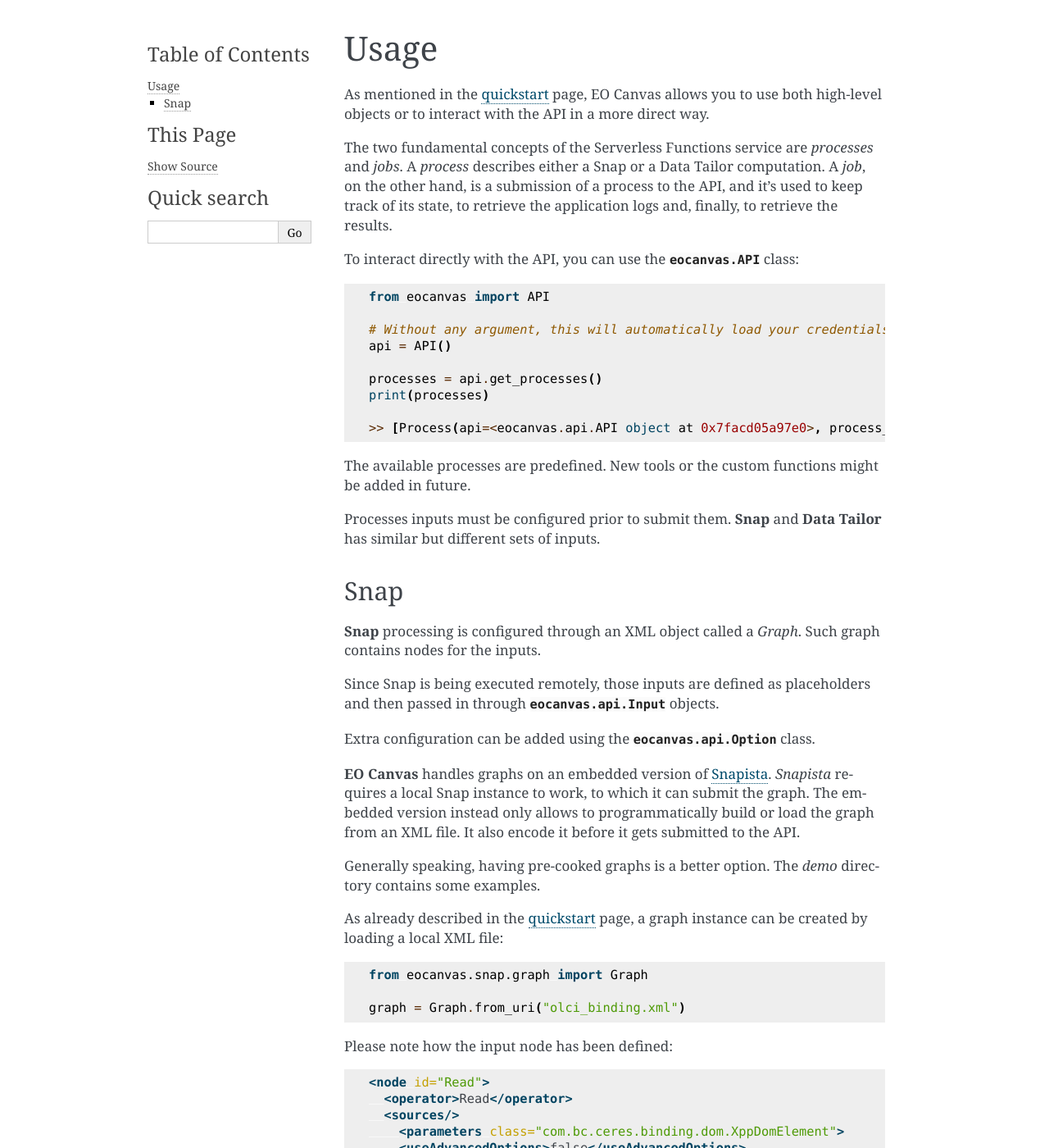
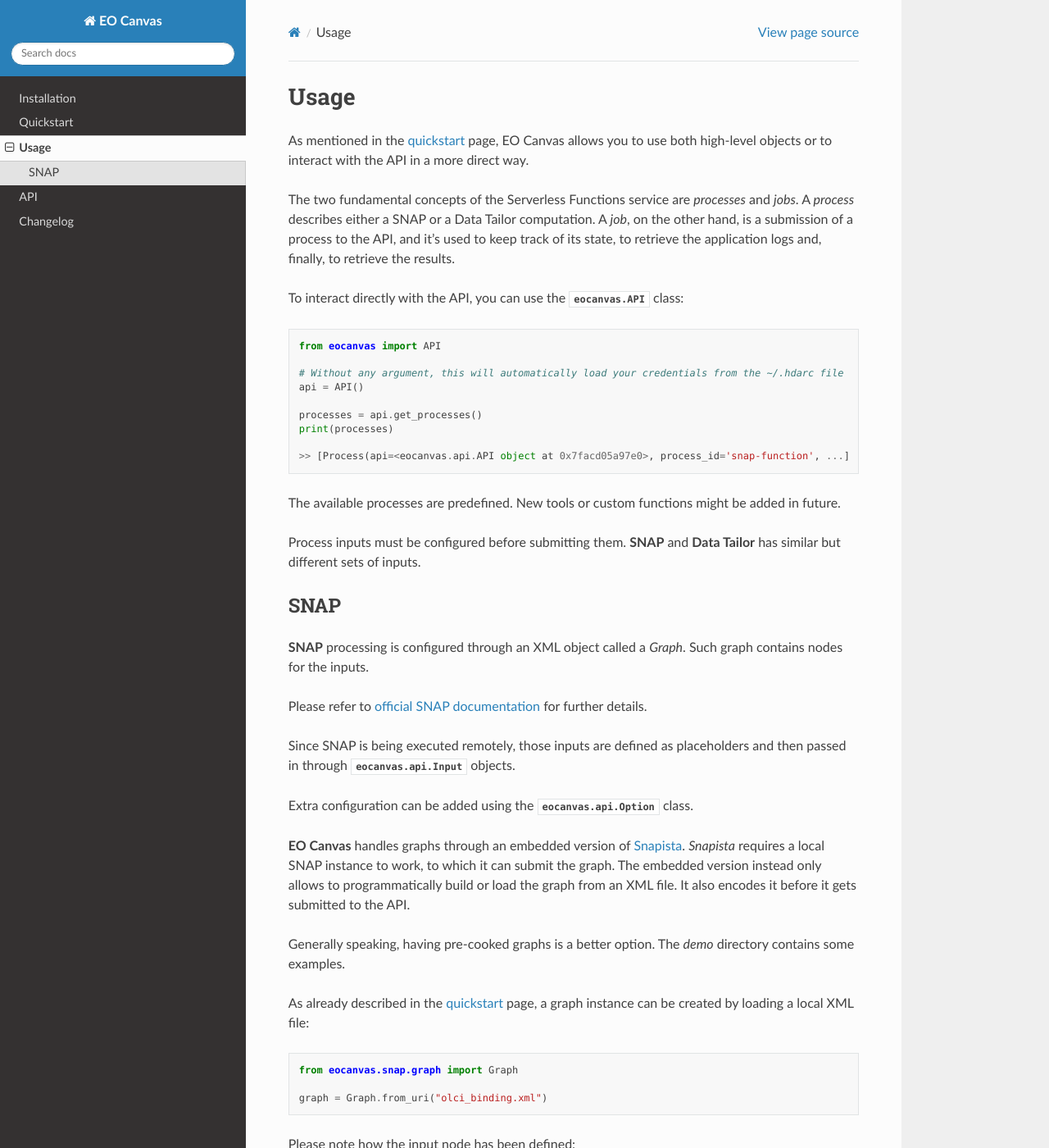
Before and after one commit to wekeo/eocanvas, a Sphinx documentation site: the page built from docs/source/usage.rst, in a window 1280 px wide and 1400 px high. Shown: the whole window at 82% size. Built offline with Sphinx 7.4.7 and the Read the Docs theme 2.0.0, drawn with Linux system fonts in a browser that asks for light colours; some of the changed text lies outside the part shown.

Commit message:
Added RtD workflow

```diff
--- a/docs/source/conf.py
+++ b/docs/source/conf.py
@@ -31,6 +31,7 @@
 # extensions coming with Sphinx (named 'sphinx.ext.*') or your custom
 # ones.
 extensions = [
+    "sphinx_rtd_theme",
     "sphinx.ext.autodoc",
     "sphinx.ext.napoleon",  # For Google style docstrings
 ]
@@ -49,7 +50,7 @@
 # The theme to use for HTML and HTML Help pages.  See the documentation for
 # a list of builtin themes.
 #
-html_theme = "alabaster"
+html_theme = "sphinx_rtd_theme"
 
 # Add any paths that contain custom static files (such as style sheets) here,
 # relative to this directory. They are copied after the builtin static files,
--- a/docs/source/index.rst
+++ b/docs/source/index.rst
@@ -3,7 +3,7 @@
 
 EO Canvas provides a fully compliant Python 3 client that can be used to interact with the **WEkEO Serverless Functions API**.
 
-WEkEO Serverless Functions service exposes a RESTful interface allowing users to remotely execute ESA Snap or EUMETSAT Datatailor processing.
+WEkEO Serverless Functions service exposes a RESTful interface allowing users to remotely execute ESA SNAP or EUMETSAT Datatailor processing.
 
 Check out the :doc:`usage </usage>` section for further information, including
 how to :doc:`install </installation>` the project.
--- a/docs/source/usage.rst
+++ b/docs/source/usage.rst
@@ -5,7 +5,7 @@
 to interact with the API in a more direct way.
 
 The two fundamental concepts of the Serverless Functions service are *processes* and *jobs*.
-A *process* describes either a Snap or a Data Tailor computation.
+A *process* describes either a SNAP or a Data Tailor computation.
 A *job*, on the other hand, is a submission of a process to the API, and it's used to keep track of
 its state, to retrieve the application logs and, finally, to retrieve the results.
 
@@ -23,20 +23,23 @@
 
     >> [Process(api=<eocanvas.api.API object at 0x7facd05a97e0>, process_id='snap-function', ...]
 
-The available processes are predefined. New tools or the custom functions might be added in future.
+The available processes are predefined. New tools or custom functions might be added in future.
 
-Processes inputs must be configured prior to submit them. **Snap** and **Data Tailor** has similar but different sets of inputs.
+Process inputs must be configured before submitting them. **SNAP** and **Data Tailor** has similar but different sets of inputs.
 
-Snap
+SNAP
 ----
-**Snap** processing is configured through an XML object called a `Graph`. Such graph contains nodes for the inputs.
+**SNAP** processing is configured through an XML object called a `Graph`. Such graph contains nodes for the inputs.
 
-Since Snap is being executed remotely, those inputs are defined as placeholders and then passed in through :class:`eocanvas.api.Input` objects.
+Please refer to `official SNAP documentation <https://step.esa.int/main/doc/online-help/>`_ for further details.
+
+Since SNAP is being executed remotely, those inputs are defined as placeholders and then passed in through :class:`eocanvas.api.Input` objects.
 
 Extra configuration can be added using the :class:`eocanvas.api.Option` class.
 
-**EO Canvas** handles graphs on an embedded version of `Snapista <https://snap-contrib.github.io/snapista/>`_. *Snapista* requires a local Snap instance to work, to which it can submit the graph.
-The embedded version instead only allows to programmatically build or load the graph from an XML file. It also encode it before it gets submitted to the API.
+**EO Canvas** handles graphs through an embedded version of `Snapista <https://snap-contrib.github.io/snapista/>`_.
+*Snapista* requires a local SNAP instance to work, to which it can submit the graph.
+The embedded version instead only allows to programmatically build or load the graph from an XML file. It also encodes it before it gets submitted to the API.
 
 Generally speaking, having pre-cooked graphs is a better option. The `demo` directory contains some examples.
 
@@ -66,7 +69,7 @@
       </parameters>
     </node>
 
-The *$img1* is an arbitrary placeholder and can be used to further configure the input.
+The *$img1* is an arbitrary placeholder and can be used to further configure the input:
 
 .. code-block:: python
 
@@ -102,7 +105,7 @@
 
 The :class:`eocanvas.api.Config` object allows you to set two extra options:
 
-#. whether the product must be decompressed before it is passed to Snap
+#. whether the product must be decompressed before it is passed to SNAP
 #. if uncompressed, what is the sub-path of the actual input file
 
 Once all the inputs are ready, you can instantiate a process class:
```
Also changed, not shown: other parts of docs/source/usage.rst (+1 -1 lines), docs/source/quickstart.rst (+4 -3 lines), 3 other files.
